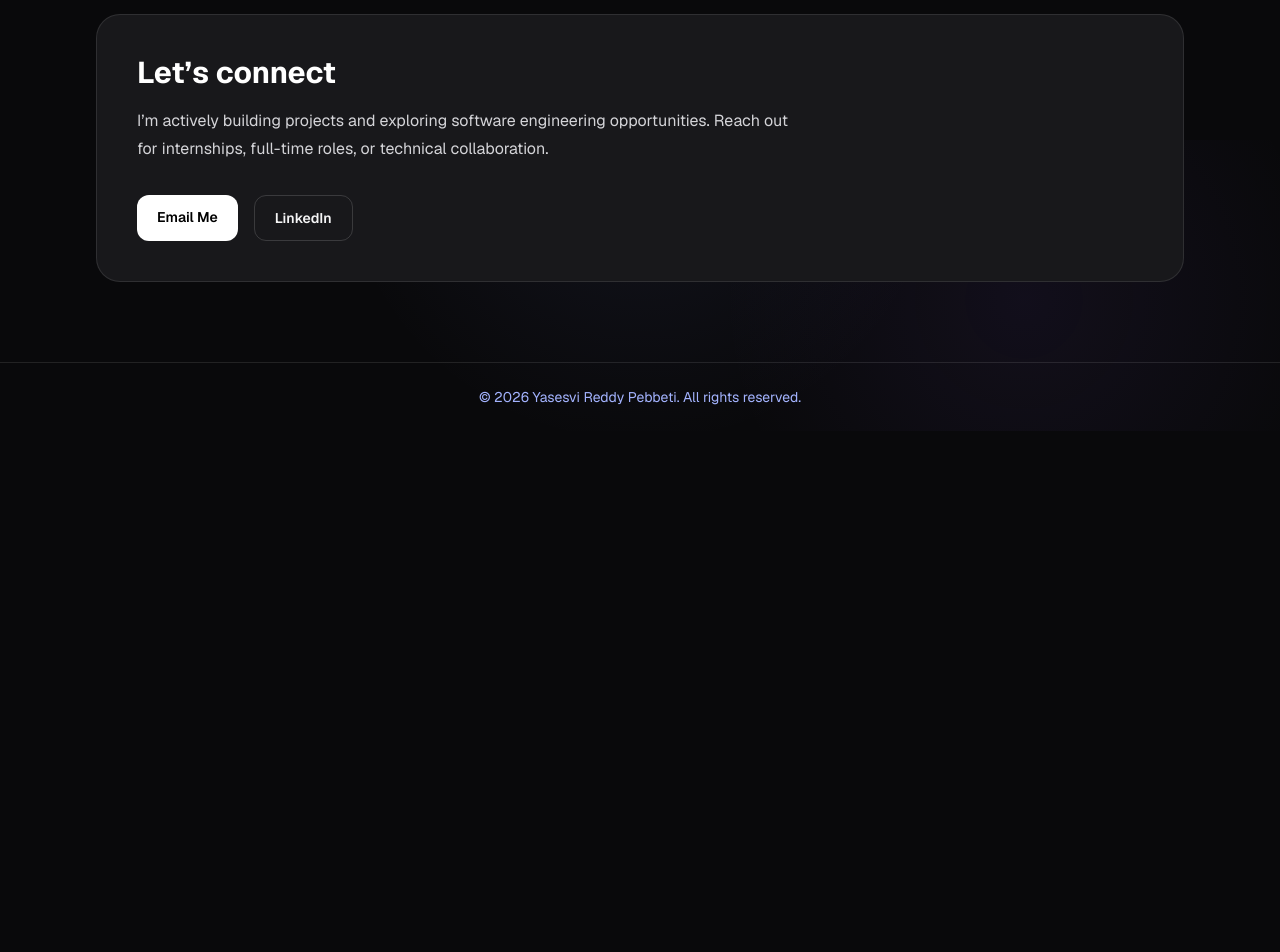
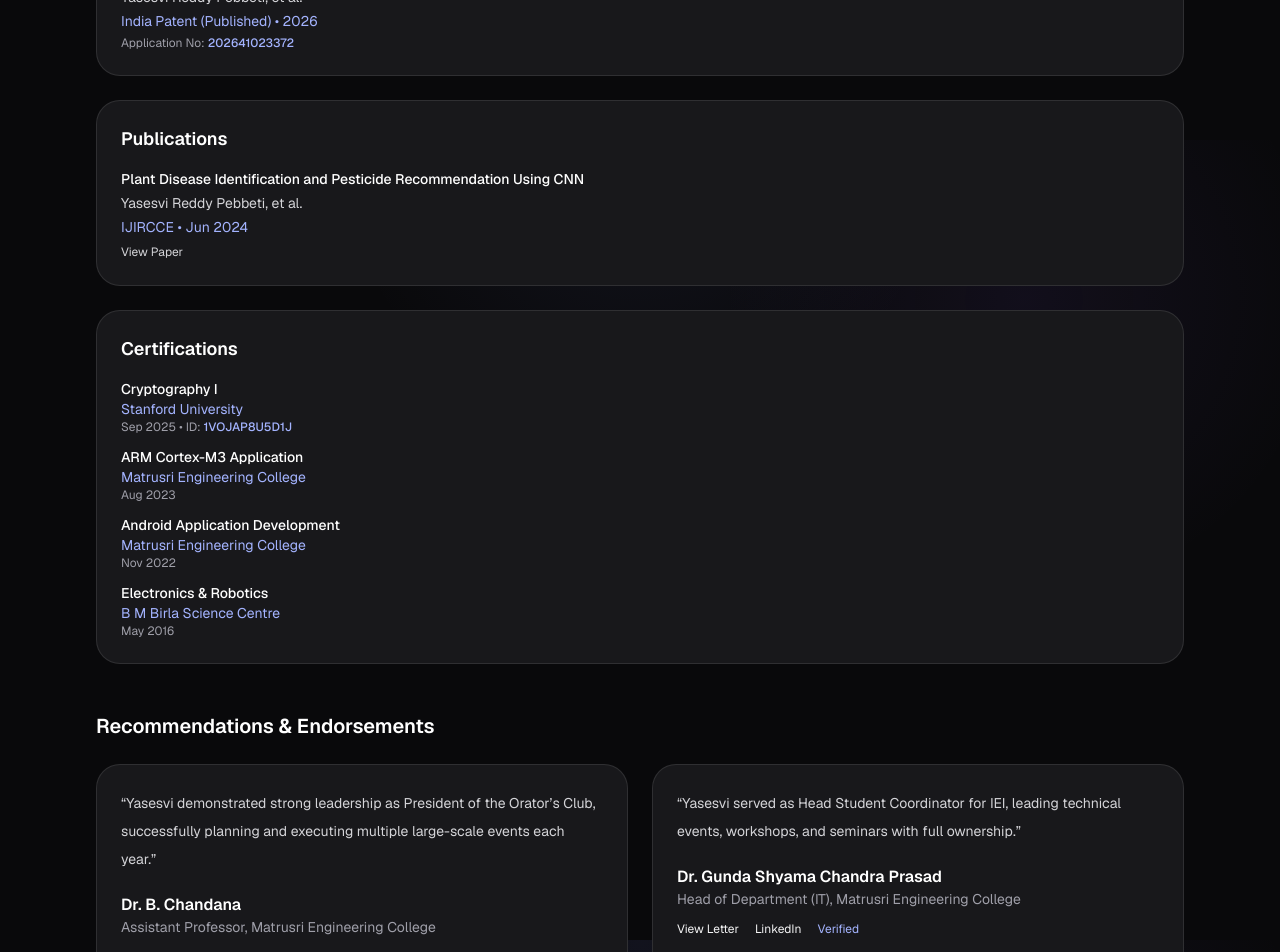
Before and after one commit to Yasesvi-Reddy-Pebbeti/yasesvireddypebbeti_portfolio_v2, a Next.js app: page / in a window 1280 px wide. Shown: the part 6260-7212 px from the top of the page. Before the commit the page ends 6691 px from the top, so only its background shows below. Built offline with nearby package versions, Linux system fonts and the light colour scheme.

Commit message:
updated data

```diff
--- a/src/components/home/AchievementsPreview.jsx
+++ b/src/components/home/AchievementsPreview.jsx
@@ -75,7 +75,7 @@ export default function AchievementsPreview() {
   return (
     <section
       id="achievements"
-      className="mx-auto max-w-6xl px-4 py-20 sm:px-6 lg:px-8"
+      className="scroll-mt-28 mx-auto max-w-6xl px-4 py-20 sm:px-6 lg:px-8"
     >
       <p className="text-sm font-medium uppercase tracking-[0.2em] text-indigo-400/80">
         Achievements
@@ -85,8 +85,128 @@ export default function AchievementsPreview() {
         Patents, publications, certifications, and endorsements
       </h2>
 
-      {/* KEEP EVERYTHING ELSE SAME */}
-      {/* No need to change internal UI — only scroll fix was needed */}
+      <div className="mt-10 space-y-6">
+        {/* PATENTS */}
+        <div className="rounded-3xl border border-white/10 bg-zinc-900 p-6">
+          <h3 className="text-lg font-semibold text-white">Patents</h3>
+
+          {achievements.patents.map((item, i) => (
+            <div key={i} className="mt-4 text-sm text-zinc-300 space-y-1">
+              <p className="font-medium text-white">{item.title}</p>
+              <p>{item.authors}</p>
+              <p className="text-indigo-300">
+                {item.source} • {item.date}
+              </p>
+
+              <p className="text-xs text-zinc-400">
+                Application No:{" "}
+                <span className="text-indigo-300 font-medium">
+                  {item.applicationNo}
+                </span>
+              </p>
+            </div>
+          ))}
+        </div>
+
+        {/* PUBLICATIONS */}
+        <div className="rounded-3xl border border-white/10 bg-zinc-900 p-6">
+          <h3 className="text-lg font-semibold text-white">Publications</h3>
+
+          {achievements.publications.map((item, i) => (
+            <div key={i} className="mt-4 text-sm text-zinc-300 space-y-1">
+              <p className="font-medium text-white">{item.title}</p>
+              <p>{item.authors}</p>
+              <p className="text-indigo-300">
+                {item.source} • {item.date}
+              </p>
+
+              <a
+                href={item.link}
+                target="_blank"
+                rel="noreferrer"
+                className="text-indigo-400 text-xs hover:underline"
+              >
+                View Paper
+              </a>
+            </div>
+          ))}
+        </div>
+
+        {/* CERTIFICATIONS */}
+        <div className="rounded-3xl border border-white/10 bg-zinc-900 p-6">
+          <h3 className="text-lg font-semibold text-white">Certifications</h3>
+
+          <div className="mt-4 space-y-3 text-sm text-zinc-300">
+            {achievements.certifications.map((item, i) => (
+              <div key={i}>
+                <p className="font-medium text-white">{item.title}</p>
+                <p className="text-indigo-300">{item.issuer}</p>
+
+                <p className="text-xs text-zinc-400">
+                  {item.date}
+                  {item.credentialId && (
+                    <>
+                      {" • ID: "}
+                      <span className="text-indigo-300 font-medium">
+                        {item.credentialId}
+                      </span>
+                    </>
+                  )}
+                </p>
+              </div>
+            ))}
+          </div>
+        </div>
+      </div>
+
+      {/* RECOMMENDATIONS */}
+      <div className="mt-12">
+        <h3 className="text-xl font-semibold text-white">
+          Recommendations & Endorsements
+        </h3>
+
+        <div className="mt-6 grid gap-6 lg:grid-cols-2">
+          {recommendations.map((item, index) => (
+            <div
+              key={index}
+              className="rounded-3xl border border-white/10 bg-zinc-900 p-6"
+            >
+              <p className="text-sm leading-7 text-zinc-300">“{item.quote}”</p>
+
+              <div className="mt-5">
+                <p className="font-semibold text-white">{item.name}</p>
+                <p className="text-sm text-zinc-400">{item.role}</p>
+
+                <div className="mt-3 flex gap-4 text-xs">
+                  {item.pdf && (
+                    <a
+                      href={item.pdf}
+                      target="_blank"
+                      className="text-indigo-400 hover:underline"
+                    >
+                      View Letter
+                    </a>
+                  )}
+
+                  {item.linkedin && (
+                    <a
+                      href={item.linkedin}
+                      target="_blank"
+                      className="text-indigo-400 hover:underline"
+                    >
+                      LinkedIn
+                    </a>
+                  )}
+
+                  {item.verified && (
+                    <span className="text-indigo-300">Verified</span>
+                  )}
+                </div>
+              </div>
+            </div>
+          ))}
+        </div>
+      </div>
     </section>
   );
 }
```
